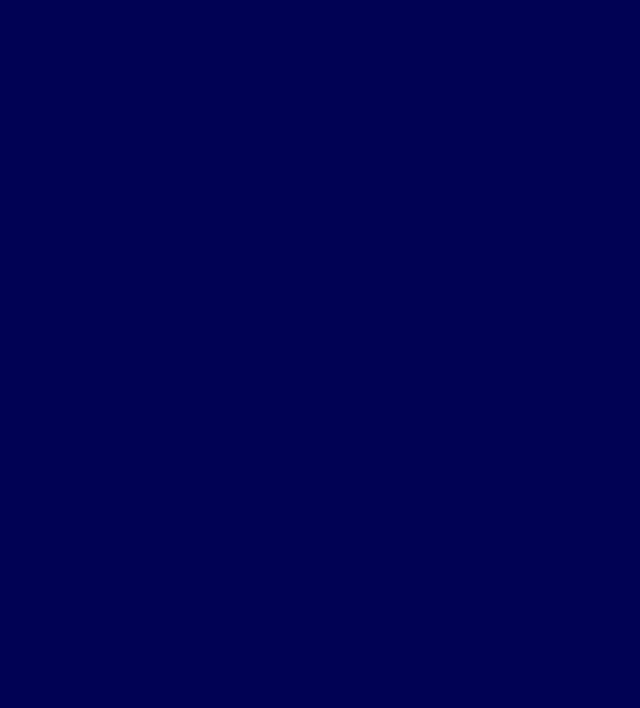
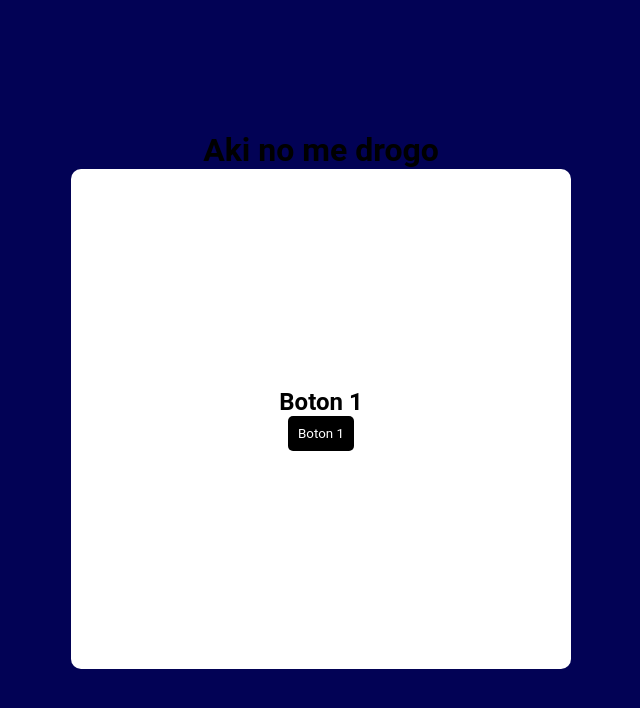
Before and after one commit to AlejandroCB-23/Practica-Multiagentes, a React (Create React App) app in the folder Proyecto/my-app/: page /akino in a window 1280 px wide. Before the commit this address had no page. Shown: the top 708 px of the page, without its empty margins (319-959 px from the left). Built offline with nearby package versions, Linux system fonts and the light colour scheme.

Commit message:
chore: Add 'akino.js' and 'akino.css'

```diff
--- a/Proyecto/my-app/src/App.js
+++ b/Proyecto/my-app/src/App.js
@@ -1,12 +1,14 @@
 import { BrowserRouter as Router, Routes, Route } from 'react-router-dom';
 import LoginForm from './LoginForm/LoginForm';
 import Dashboard from './Dashboard/Dashboard';
+import Akino from './akino/akino';
 function App() {
     return (
         <Router>
             <Routes>
                 <Route path="/" element={<LoginForm />} />
                 <Route path="/dashboard" element={<Dashboard />} />
+                <Route path="/akino" element={<Akino />} />
             </Routes>
         </Router>
     );
--- a/Proyecto/my-app/src/Dashboard/Dashboard.js
+++ b/Proyecto/my-app/src/Dashboard/Dashboard.js
@@ -27,6 +27,9 @@ function Dashboard() {
                 <Boton texto="Modificar" onClick={()=> setShowFormEdit(true)} />
                 <Boton texto="Eliminar" onClick={()=> setShowFormDelete(true)} />
             </article>
+            <article className='article-akinomedrogo'>
+                <Boton texto="Akino" onClick={()=> window.location.href = '/akino'} />
+            </article>
             {showFormAdd && <DatabaseFormAdd setShowForm={setShowFormAdd} />}
             {showFormEdit && <DatabaseFormEdit setShowForm={setShowFormEdit} />}
             {showFormDelete && <DatabaseFormDelete setShowForm={setShowFormDelete} />}
--- /dev/null
+++ b/Proyecto/my-app/src/akino/akino.css
@@ -0,0 +1,32 @@
+.div-akino {
+    display: flex;
+    flex-direction: column;
+    align-items: center;
+    justify-content: center;
+    height: 100vh;
+}
+
+.article-akino {
+    display: flex;
+    flex-direction: column;
+    align-items: center;
+    justify-content: center;
+    width: 500px;
+    height: 500px;
+    background-color: rgb(255, 255, 255);
+    border-radius: 10px;
+}
+
+.button-akino {
+    background-color: rgb(0, 0, 0);
+    color: white;
+    border: none;
+    padding: 10px;
+    border-radius: 5px;
+    cursor: pointer;
+    transition: background-color 0.3s ease;
+}
+
+.button-akino:hover {
+    background-color: rgb(255, 255, 255);
+}
--- /dev/null
+++ b/Proyecto/my-app/src/akino/akino.js
@@ -0,0 +1,16 @@
+import React from 'react';
+import './akino.css';
+
+function Akino() {
+    return (
+        <div className='div-akino'>
+            <h1>Aki no me drogo</h1>
+            <article className='article-akino'>
+                <h2>Boton 1</h2>
+                <button className='button-akino'>Boton 1</button>
+            </article>
+        </div>
+    );
+}
+
+export default Akino;
```
